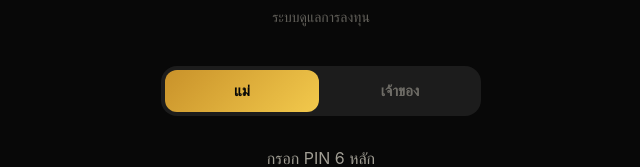
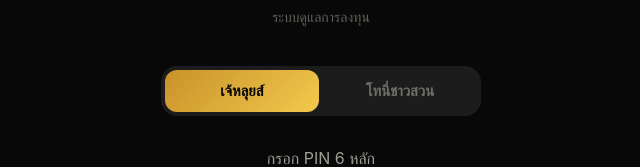
Before and after one commit to Bhurii/gold-pawn-app, a Next.js app: page /login in a window 1280 px wide. Shown: the part 195-362 px from the top of the page, without its empty margins (319-959 px from the left). Built offline with nearby package versions, Linux system fonts and the light colour scheme; no server answers.

Commit message:
Update page.tsx

```diff
--- a/src/app/login/page.tsx
+++ b/src/app/login/page.tsx
@@ -50,11 +50,11 @@ export default function Login() {
       <div style={{ display: 'flex', background: 'var(--black-700)', borderRadius: 16, padding: 4, gap: 4, marginBottom: 32, width: '100%', maxWidth: 320 }}>
         <button onClick={() => { setMode('agent'); setError(''); setPin('') }}
           style={{ flex: 1, padding: '12px', borderRadius: 12, border: 'none', fontWeight: 700, fontSize: 15, cursor: 'pointer', transition: 'all 0.2s', background: mode === 'agent' ? 'linear-gradient(135deg,#C9922A,#F2C94C)' : 'transparent', color: mode === 'agent' ? '#080808' : 'var(--text-muted)' }}>
-          แม่
+          เจ้หลุยส์
         </button>
         <button onClick={() => { setMode('owner'); setError(''); setPin('') }}
           style={{ flex: 1, padding: '12px', borderRadius: 12, border: 'none', fontWeight: 700, fontSize: 15, cursor: 'pointer', transition: 'all 0.2s', background: mode === 'owner' ? 'linear-gradient(135deg,#C9922A,#F2C94C)' : 'transparent', color: mode === 'owner' ? '#080808' : 'var(--text-muted)' }}>
-          เจ้าของ
+          โทนี่ชาวสวน
         </button>
       </div>
 
```
